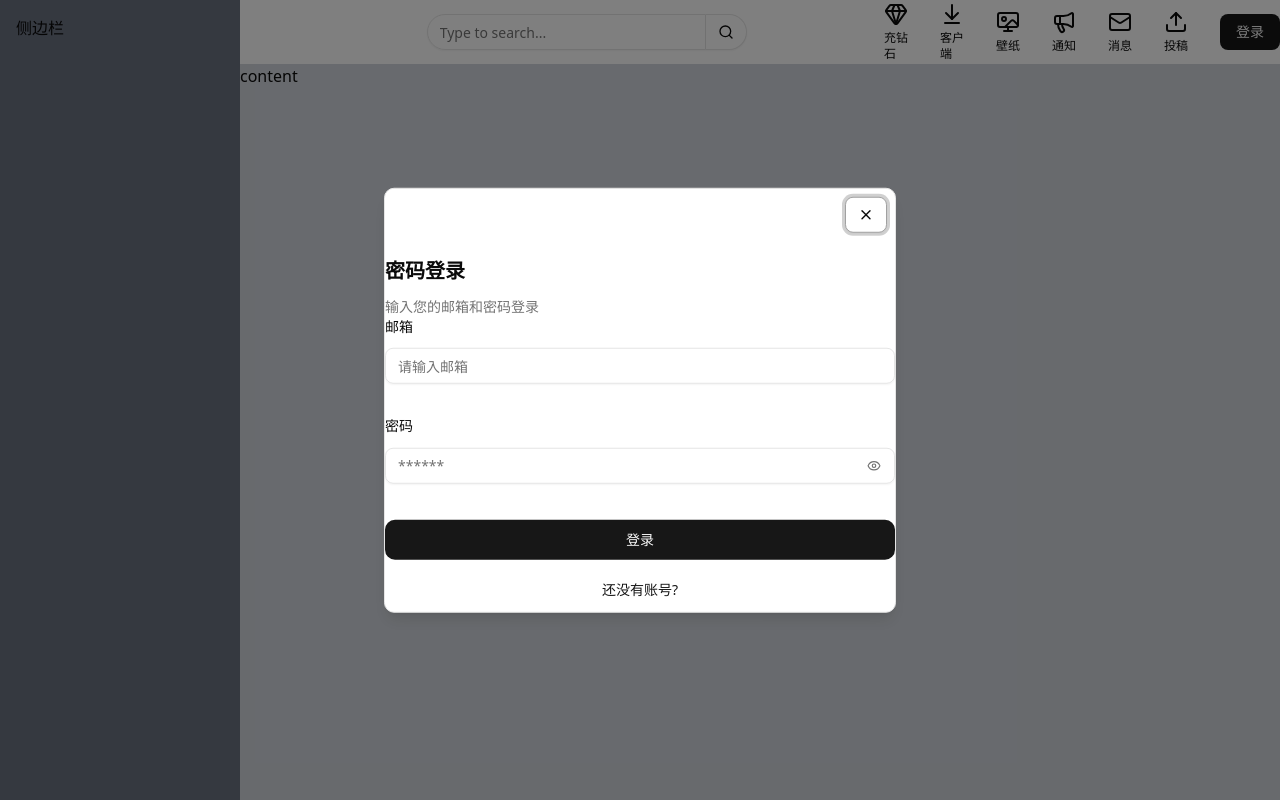
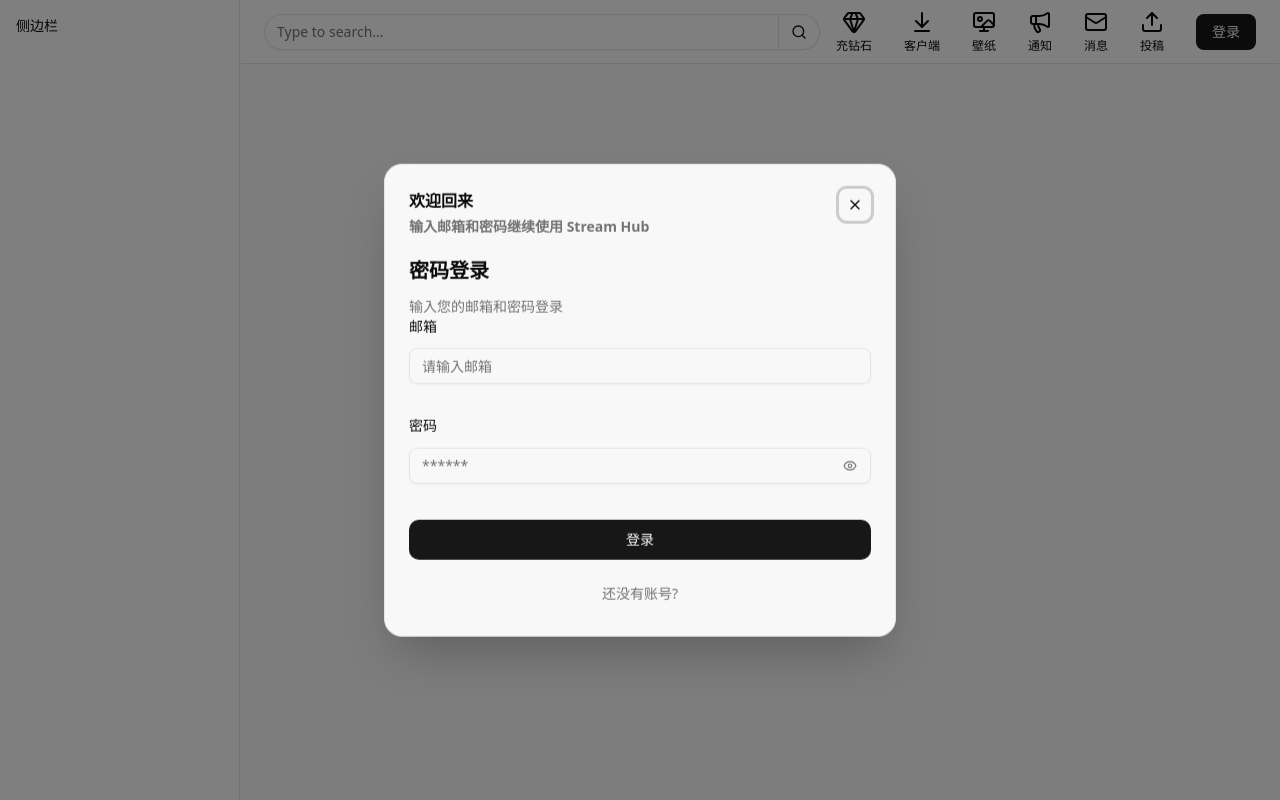
Before and after one commit to Dou-D/stream_hub, a React (Vite) app: page / in a window 1280 px wide. Built offline with nearby package versions, Linux system fonts and the light colour scheme.

Commit message:
refactor: 优化样式

```diff
--- a/src/features/auth/components/AuthModal.tsx
+++ b/src/features/auth/components/AuthModal.tsx
@@ -30,24 +30,39 @@
   return (
     <AlertDialog open={isAuthOpen} onOpenChange={(o) => setAuthModalState(o)}>
       <AlertDialogTrigger asChild>
-        <Button>登录</Button>
+        <Button type="button">登录</Button>
       </AlertDialogTrigger>
-      <AlertDialogContent className="w-full p-0">
-        <AlertDialogTitle className="flex justify-end p-2">
-          {/* 关闭按钮 */}
-          <AlertDialogCancel>
+      <AlertDialogContent className="w-full max-w-[calc(100%-1.5rem)] border-0 bg-transparent p-0 shadow-none sm:max-w-md">
+        <div className="relative overflow-hidden rounded-2xl border bg-background/95 shadow-2xl backdrop-blur-sm">
+          <div className="pointer-events-none absolute inset-0 bg-[radial-gradient(85%_80%_at_50%_-10%,hsl(var(--primary)/0.18),transparent)]" />
+          <div className="relative p-5 sm:p-6">
+            <AlertDialogTitle className="mb-5 flex items-start justify-between">
+              <div className="space-y-1">
+                <p className="text-base font-semibold">{isLogin ? "欢迎回来" : "创建账号"}</p>
+                <p className="text-muted-foreground text-sm">
+                  {isLogin ? "输入邮箱和密码继续使用 Stream Hub" : "填写信息并完成邮箱验证"}
+                </p>
+              </div>
+              <AlertDialogCancel variant="ghost" size="icon-sm" className="rounded-full">
                 <span className="sr-only">关闭</span>
-            <X className="h-6 w-6" />
+                <X className="h-5 w-5" />
               </AlertDialogCancel>
-          <AlertDialogDescription>
-            {/* 占位符,AlertDialogContent必须要求有一个AlertDialogDescription,否则控制台有warning */}
-          </AlertDialogDescription>
             </AlertDialogTitle>
 
             {isLogin ? <LoginCard /> : <RegisterCard />}
-        <Button variant="link" onClick={handleSwitch} className="pb-4">
+
+            <Button
+              variant="ghost"
+              onClick={handleSwitch}
+              className="text-muted-foreground hover:text-foreground mt-4 w-full rounded-lg"
+            >
               {isLogin ? "还没有账号?" : "去登录"}
             </Button>
+          </div>
+        </div>
+        <AlertDialogDescription className="sr-only">
+          用户认证弹窗，支持登录和注册切换
+        </AlertDialogDescription>
       </AlertDialogContent>
     </AlertDialog>
   );
--- a/src/layouts/BaseLayout.tsx
+++ b/src/layouts/BaseLayout.tsx
@@ -8,38 +8,38 @@
 
 const BaseLayout = () => {
   return (
-    // 侧边栏占一整列 header与main占一整列
-    <div className="h-screen w-screen grid grid-cols-[240px_1fr] grid-rows-[64px_1fr]">
-      <div className="hidden lg:block md:row-span-2 bg-gray-500 overflow-y-auto">
-        <aside className="p-4">侧边栏</aside>
+    <div className="grid min-h-screen w-full grid-cols-1 bg-muted/30 lg:grid-cols-[240px_1fr]">
+      <aside className="hidden border-r bg-background lg:block">
+        <div className="h-full overflow-y-auto p-4">
+          <p className="text-sm font-medium">侧边栏</p>
         </div>
-      {/* 小于lg时，header占一整行 */}
-      <header className="w-full grid grid-cols-3 items-center ">
-        {/* search input */}
-        <div className="col-span-2 justify-self-center">
-          <Field className="w-xs">
-            <ButtonGroup>
+      </aside>
+
+      <div className="grid min-h-screen grid-rows-[64px_1fr] overflow-hidden">
+        <header className="bg-background/95 supports-[backdrop-filter]:bg-background/80 sticky top-0 z-20 border-b backdrop-blur">
+          <div className="mx-auto grid h-full w-full max-w-7xl grid-cols-[1fr_auto] items-center gap-4 px-4 sm:px-6">
+            <Field className="w-full max-w-xl">
+              <ButtonGroup className="w-full">
                 <Input
                   id="input-button-group"
-                className="rounded-full w-full"
+                  className="w-full rounded-l-full"
                   placeholder="Type to search..."
                 />
-              <Button className="rounded-full" variant="outline">
+                <Button className="rounded-r-full px-4" variant="outline" aria-label="搜索">
                   <Search />
                 </Button>
               </ButtonGroup>
             </Field>
+            <div className="justify-self-end">
+              <HeaderMenu />
             </div>
-        {/* header menu */}
-        <div className="w-full justify-self-end">
-          <HeaderMenu />
           </div>
         </header>
 
-      <div className="bg-gray-300 max-lg:col-span-2 row-span-2">
-        <main className="min-h-full">
+        <main className="h-full overflow-y-auto">
+          <div className="mx-auto w-full max-w-7xl p-4 sm:p-6">
             <Outlet />
-          content
+          </div>
         </main>
       </div>
     </div>
```
Lines whose indentation alone changed are shown as unchanged.
